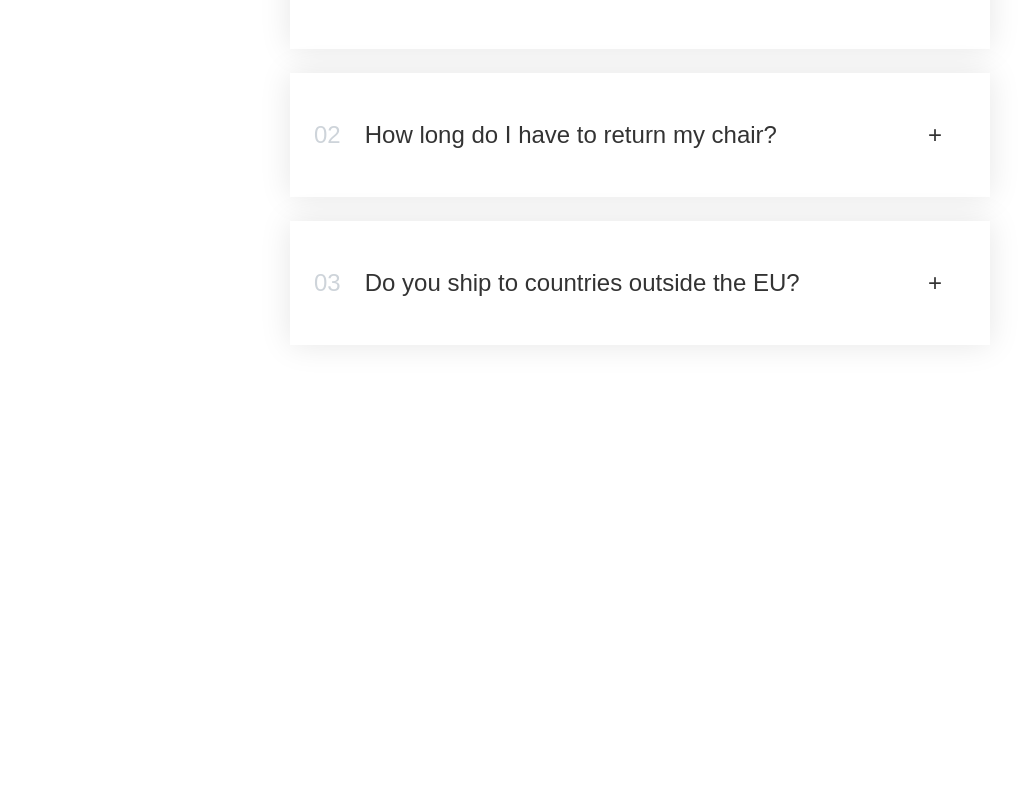
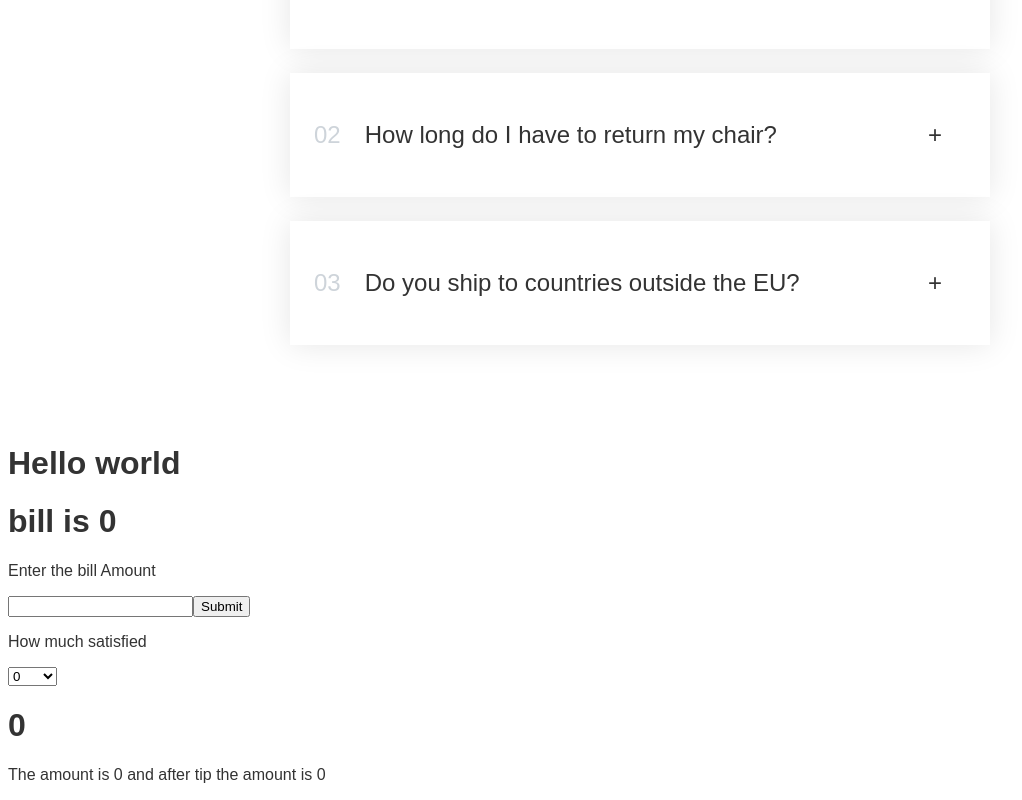
Before and after one commit to sujansince2003/stepcomponent, a React (Create React App) app: page / in a window 1280 px wide. Shown: the part 505-1305 px from the top of the page, without its empty margins (0-1022 px from the left). Before the commit the page ends 950 px from the top, so only its background shows below. Built offline with nearby package versions, Linux system fonts and the light colour scheme.

Commit message:
creating tip

```diff
--- a/src/App.js
+++ b/src/App.js
@@ -1,6 +1,7 @@
 import React, { useState } from "react";
 import "./index.css";
 import Faq from "./Faq";
+import TipCalculator from "./TipCalculator";
 
 const messages = [
   "Order the product📦",
@@ -52,6 +53,7 @@ const App = () => {
         </div>
       )}
       <Faq />
+      <TipCalculator />
     </>
   );
 };
--- /dev/null
+++ b/src/TipCalculator.jsx
@@ -0,0 +1,85 @@
+import React, { Component,useState } from 'react';
+
+const TipCalculator = () => {
+    const [Bill,setBill]=useState(0);
+    const [Tipamt,setTipamt]=useState(0);
+
+    const funsetBill=(amt)=>
+    setBill((Bill)=>amt)
+    const funsettip=(amtp)=>
+    setTipamt(()=>amtp)
+    return (
+        <>
+        <h1>Hello world</h1>
+        <h1>bill is {Bill}</h1>
+        <BillAmt onset={funsetBill} />
+        <Tip  bill={Bill} onsettip={funsettip} />
+        <TotalBill bill={Bill} Tipamt={Tipamt} />
+        </>
+      );
+}
+const BillAmt=({onset})=>
+{
+    const [description,setDescription]=useState("78")
+    const [description2,setDescription2]=useState("78")
+
+
+   return(<>
+   <p>Enter the bill Amount</p>
+   <form onSubmit={(e)=>
+   {
+
+       e.preventDefault()
+       setDescription2((de)=>description)
+
+
+
+
+    }
+
+
+    }>
+   <input type="text" name="" id=""   onChange={(e) => {
+            onset(e.target.value)
+            setDescription(() => e.target.value)}}  />
+   <button>Submit</button>
+   </form>
+   {/* <h1> is {description}</h1>
+
+   <h1> is2 {description2}</h1> */}
+   </>)
+}
+const Tip=({ bill,onsettip})=>
+{
+    const [quantity, setquantity] = useState(0);
+   return(<>
+   <p>How much satisfied</p>
+   <form onSubmit={()=>onsettip(quantity)} ></form>
+   <select onChange={(e) =>
+    {
+        //
+        // onsettip(e.target.value)
+        // onsettip(((+e.target.value)/100)*bill)
+       setquantity(((+e.target.value)/100)*bill)
+       console.log(quantity);
+
+    }
+
+       } >
+
+    <option value="0">0</option>
+    <option value="10">10%</option>
+    <option value="20">20%</option>
+    <option value="30">30%</option>
+    <option value="40">40%</option>
+   </select>
+   <h1>{quantity}</h1>
+   </>)
+}
+const TotalBill=({bill,Tipamt})=>
+{
+   return(<>
+   <p>The amount is {bill} and after tip the amount is {Tipamt}</p>
+   </>)
+}
+export default TipCalculator;
```
